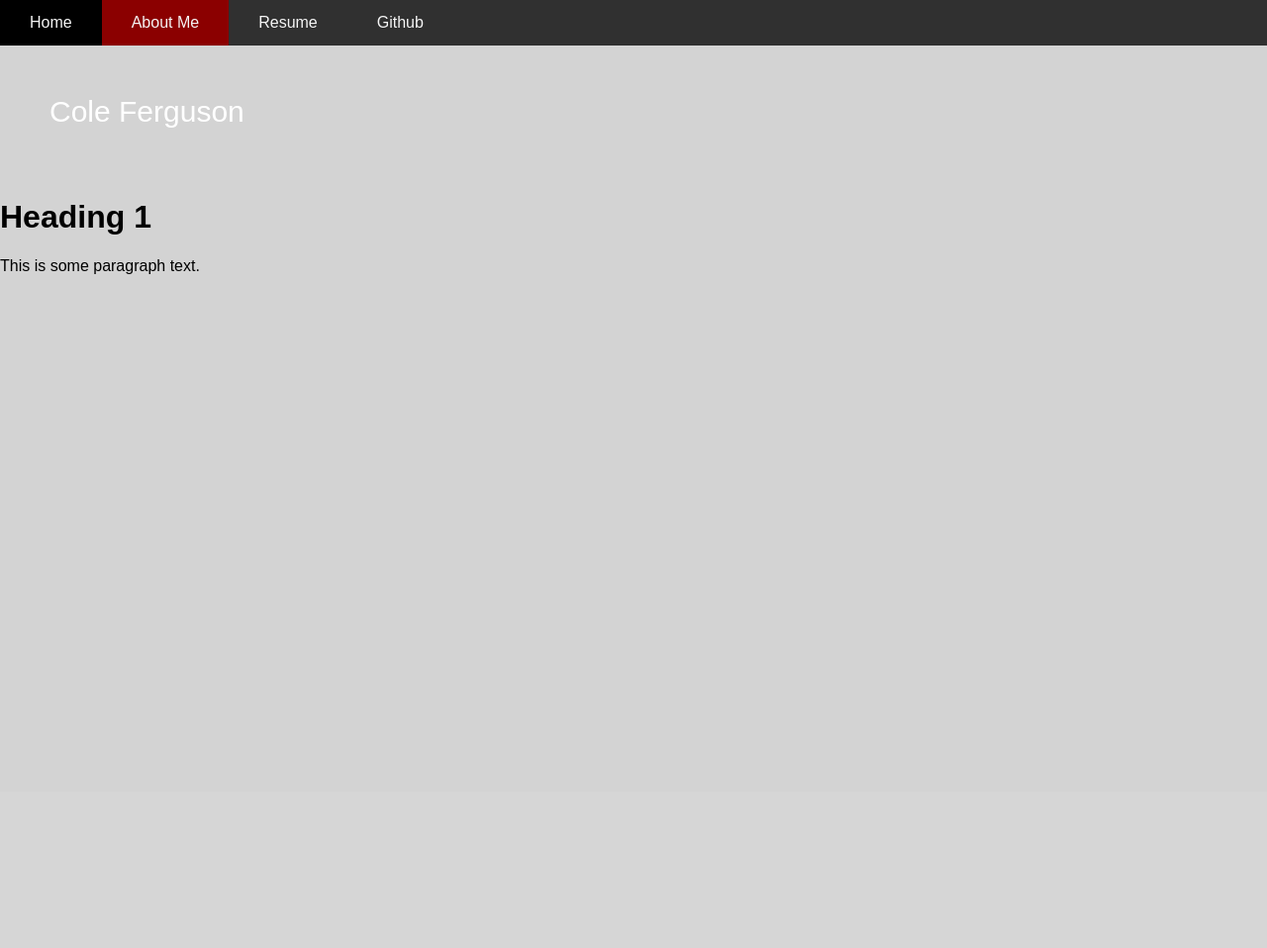
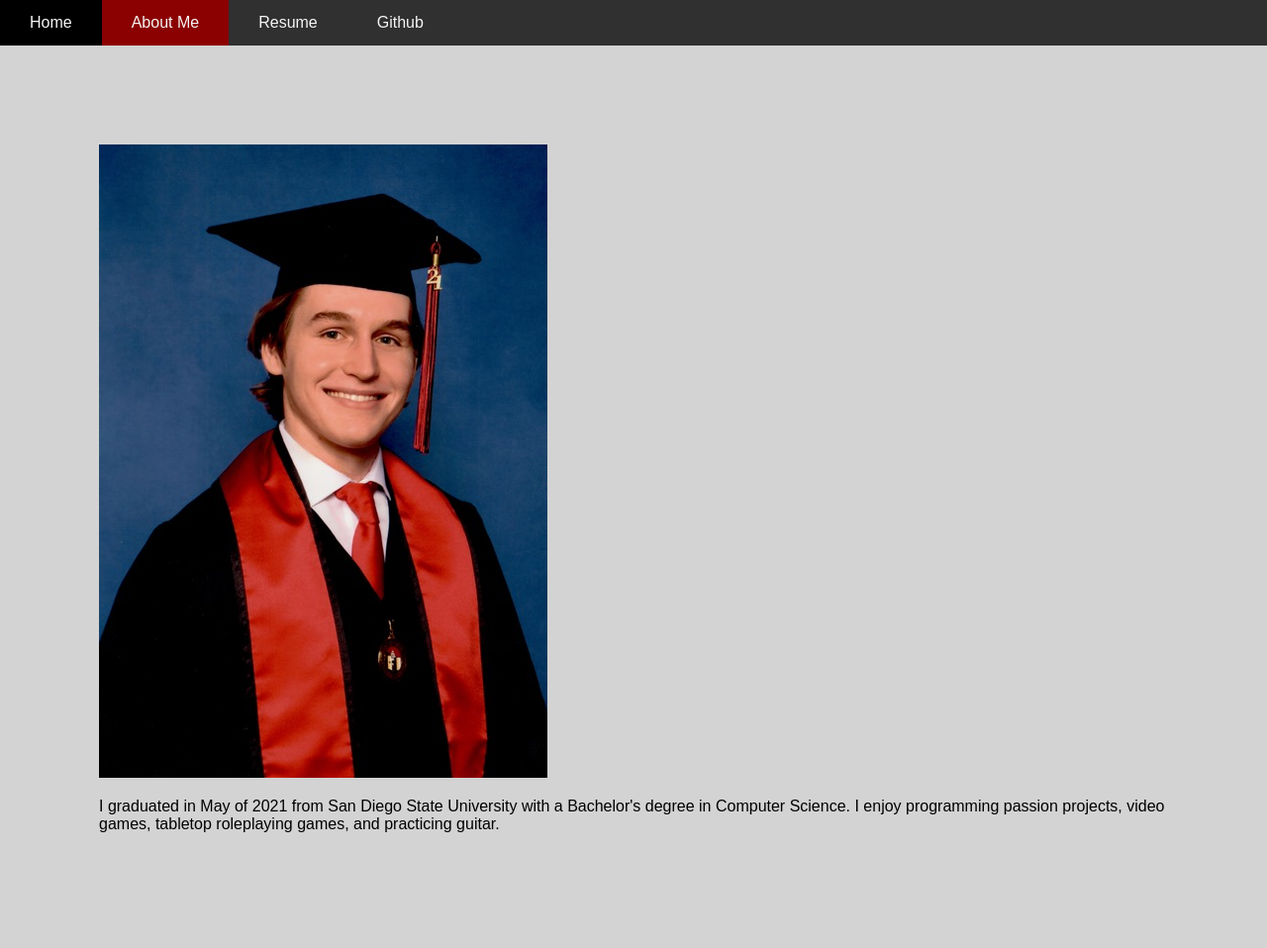
Before and after one commit to ferguson-cole/ferguson-cole.github.io, a PHP site: page /about.html in a window 1280 px wide. Shown: the whole page at 99% size. Before the commit the page ends 277 px from the top, so only its background shows below. Run offline with PHP 8.4, Linux system fonts and the light colour scheme.

Commit message:
edited about page

```diff
--- a/about.html
+++ b/about.html
@@ -10,9 +10,11 @@
     <!-- Add the cross-site navigation bar -->
     <script src="navbar.js"></script>
 
-    <header>Cole Ferguson</header>
-    <h1>Heading 1</h1>
-    <p>This is some paragraph text.</p>
+
+    <div class="about-text-ctr">
+        <img src="assets/gradpic.jpeg"></img>
+        <p>I graduated in May of 2021 from San Diego State University with a Bachelor's degree in Computer Science. I enjoy programming passion projects, video games, tabletop roleplaying games, and practicing guitar.</p>
+    </div>
 </body>
 
 </html>
--- a/styles.css
+++ b/styles.css
@@ -17,7 +17,6 @@ header {
     padding: 50px;
     text-align: left;
     font-size: 30px;
-    color: white;
 }
 
 li {
@@ -49,3 +48,7 @@ a:hover:not(.active) {
 .active {
     background-color: darkred;
 }
+
+.about-text-ctr {
+    padding: 100px;
+}
```
Also changed, not shown: home.html (+1 -10 lines), assets/gradpic.jpeg (added), 1 other file.
